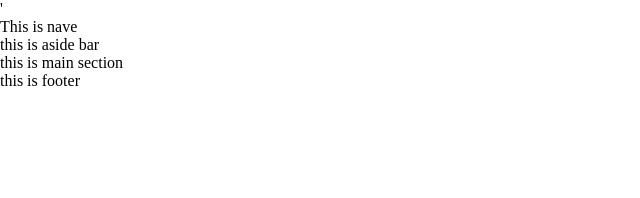
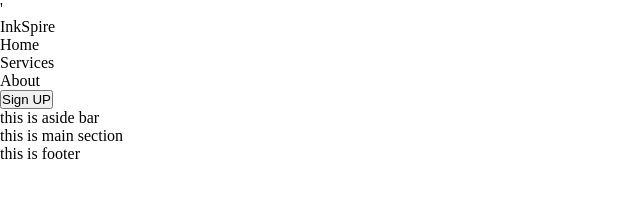
Before and after one commit to Ycj2005/TeamCollaboration, a plain HTML site: page index.html in a window 1280 px wide. Shown: the whole page, without its empty margins (0-640 px from the left). Drawn offline with Linux system fonts and the light colour scheme.

Commit message:
Update Navbar
adding title of website and some links and login btn

```diff
--- a/index.html
+++ b/index.html
@@ -9,7 +9,15 @@
 </head>
 
 <body>
-    <nav>This is nave</nav>
+    <nav>
+        <div>InkSpire</div>
+        <ul>
+            <li>Home</li>
+            <li>Services</li>
+            <li>About</li>
+        </ul>
+        <button>Sign UP</button>
+    </nav>
     <main>
         <aside>this is aside bar</aside>
         <section>this is main section</section>
@@ -19,4 +27,5 @@
     </footer>
 </body>
 
+
 </html>
```
